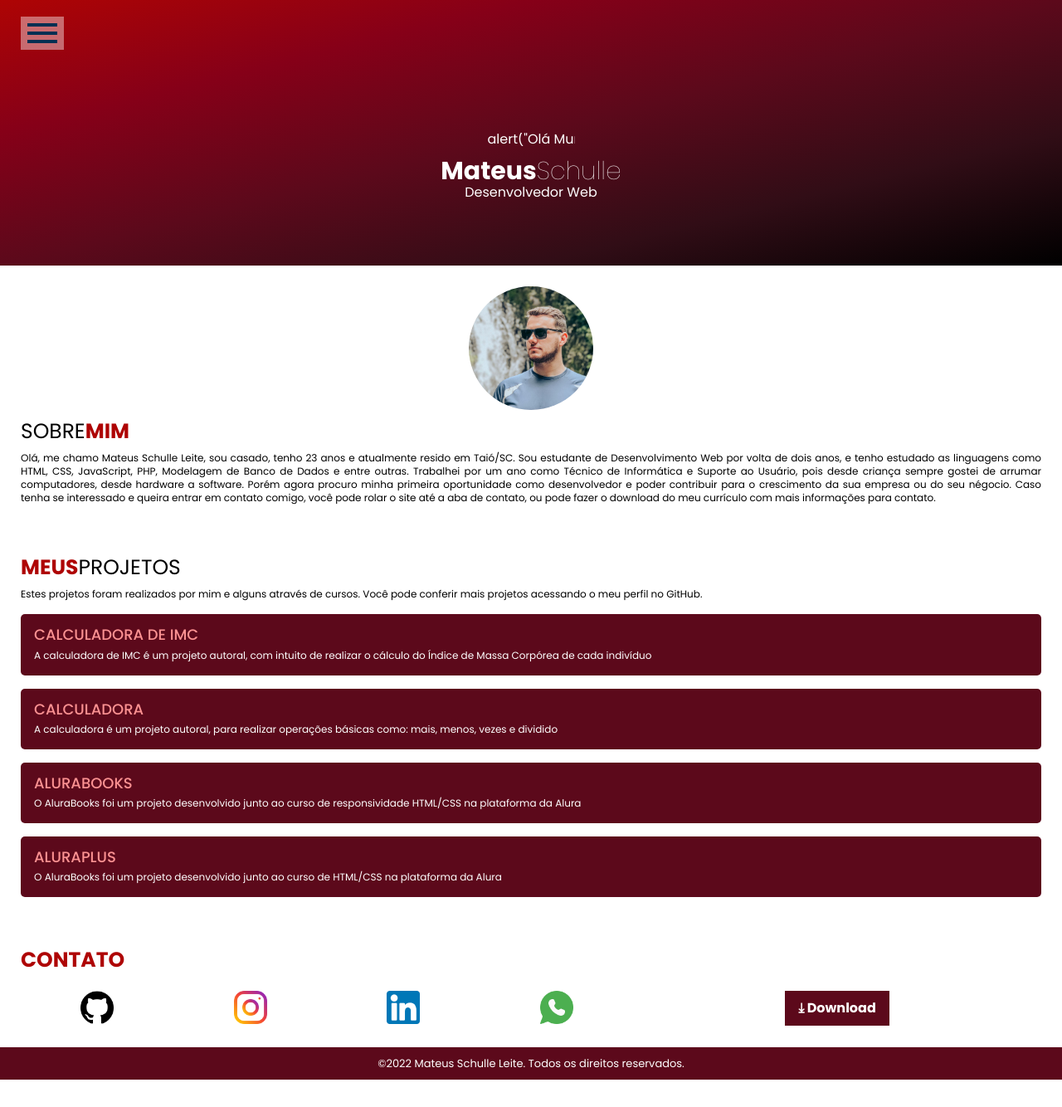
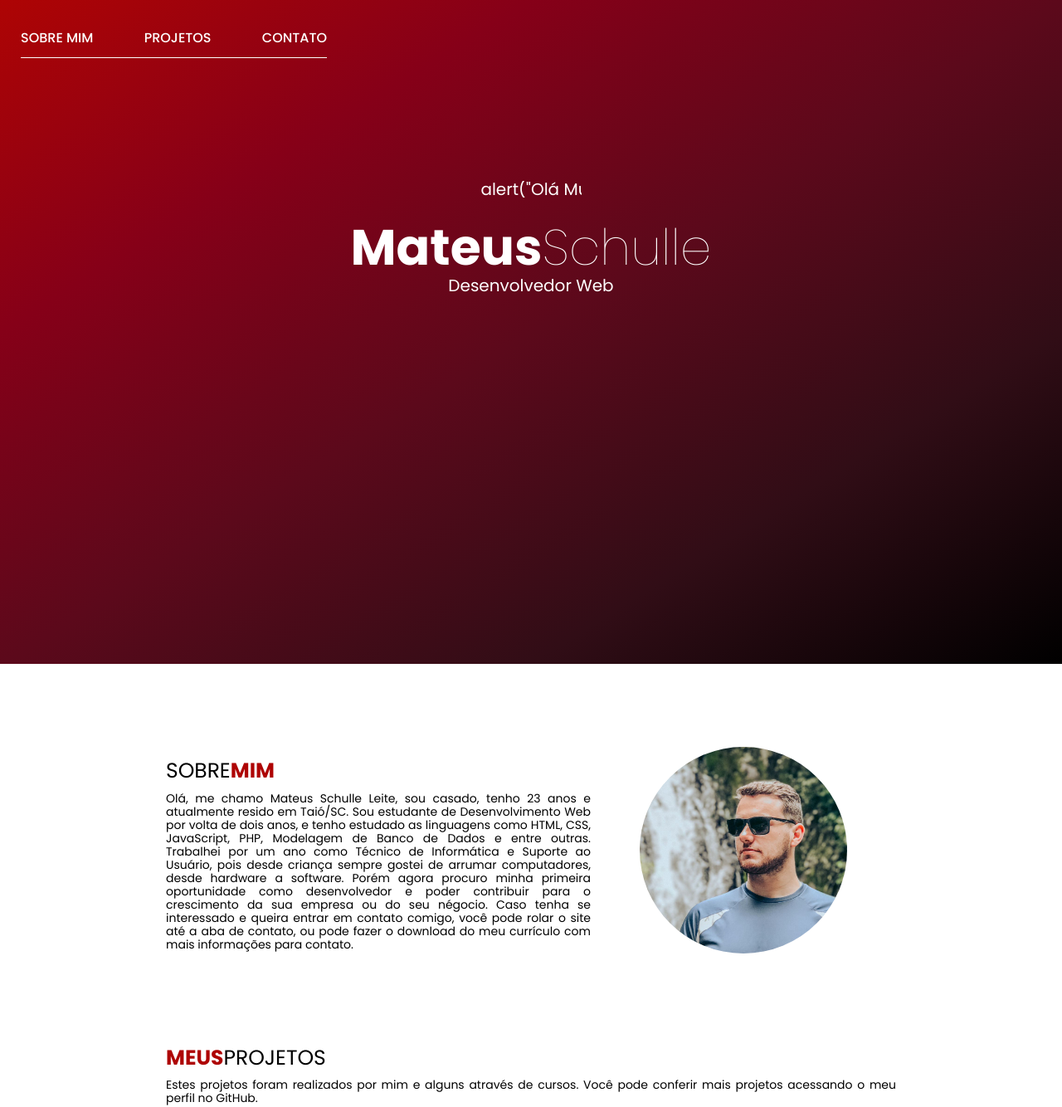
Before and after one commit to mateusschulle/site, a plain HTML site: page index.html in a window 1280 px wide. Shown: the top 1334 px of the page at 83% size. Before the commit the page ends 1301 px from the top, so only its background shows below. Drawn offline with Linux system fonts and the light colour scheme.

Commit message:
Add files via upload

```diff
--- a/index.html
+++ b/index.html
@@ -101,7 +101,7 @@
                     <a href="https://aluraplus.mateusschulle.vercel.app/" target="_blank">
                         <li class="projetos__item">
                             <h1 class="item__titulo">ALURAPLUS</h1>
-                            <p class="item__descricao">O AluraBooks foi um projeto desenvolvido junto ao curso de HTML/CSS na plataforma da Alura</p>
+                            <p class="item__descricao">O AluraPlus foi um projeto desenvolvido junto ao curso de HTML/CSS na plataforma da Alura</p>
                         </li>
                     </a>
 
--- a/script.js
+++ b/script.js
@@ -2,6 +2,7 @@ let botao = document.querySelector(".botao__navegacao");
 botao.onclick = abreMenu;
 let menu = document.querySelector(".navegacao__lista");
 let habilitar = true;
+
 
 function abreMenu() {
 
--- a/styles/container__contato.css
+++ b/styles/container__contato.css
@@ -31,3 +31,13 @@
     display: grid;
     grid-template-columns: 60% 40%;
 }
+
+@media screen and (min-width: 1024px) {
+    .container__contato {
+        padding: 100px 200px 50px 200px;
+    }
+
+    .contato__imagem {
+        max-width: 60px;
+    }
+}
--- a/styles/container__navegacao.css
+++ b/styles/container__navegacao.css
@@ -6,7 +6,6 @@
     background-color: rgba(255, 255, 255, 0.411) ;
     padding: 0.5em;
     display: block;
-
 }
 
 .navegacao__lista {
@@ -30,3 +29,23 @@
     color: white;
 
 }
+
+@media screen and (min-width: 1024px){
+    .botao__navegacao {
+        display: none;
+    }
+
+    .navegacao__lista {
+        display: flex;
+        position: relative;
+        justify-content: space-between;
+        background-color: transparent;
+        width: 30%;
+        padding: 10px 0;
+        border-bottom: 1px solid white;
+    }
+
+    .navegacao__lista-item:hover {
+        margin-top: -1px;
+    }
+}
--- a/styles/container__primario.css
+++ b/styles/container__primario.css
@@ -49,3 +49,44 @@ b {
     border-color: transparent;
   }
 }
+
+
+@media screen and (min-width: 1024px){
+
+  .container__primario {
+    height: 100vh;
+  }
+
+  .primario__descricao {
+    padding: 8em 0;
+  }
+
+  .primario__descricao-nome {
+    font-weight: 300;
+    font-size: 60px;
+    margin: 0.5em 0 0.1em 0;
+
+  }
+
+  b {
+    font-weight: 700;
+    font-size: 60px;
+  }
+
+  .primario__descricao-descricao {
+    font-size: 20px;
+  }
+
+  .primario__descricao-titulo {
+    font-size: 20px;
+  }
+
+  @keyframes typewriter {
+    from {
+      width: 0%;
+    }
+    to {
+      width: 202px;
+    }
+  }
+}
--- a/styles/container__projetos.css
+++ b/styles/container__projetos.css
@@ -40,3 +40,13 @@ a {
     text-transform: none;
     text-decoration: none;
 }
+
+@media screen and (min-width: 1024px) {
+    .container__projetos {
+        padding: 100px 200px 0px 200px;
+    }
+
+    .projetos-descricao {
+        font-size: 14px;
+    }
+}
--- a/styles/container__sobre-mim.css
+++ b/styles/container__sobre-mim.css
@@ -27,3 +27,21 @@
     font-size: 12px;
     line-height: 16px;
 }
+
+@media screen and (min-width: 1024px) {
+    .container__sobre-mim {
+        flex-direction: row-reverse;
+        justify-content: space-between;
+        padding: 100px 200px 0px 200px;
+    }
+
+    .sobre-mim__imagem {
+        max-width: 250px;
+        margin: auto;
+    }
+
+    .sobre-mim__descricao {
+        font-size: 14px;
+        width: 40vw;
+    }
+}
```
